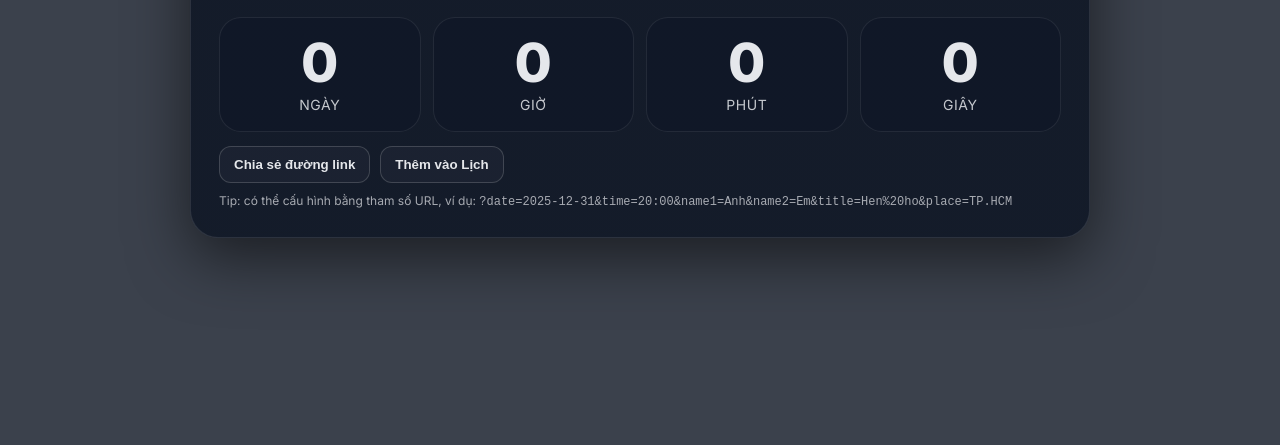
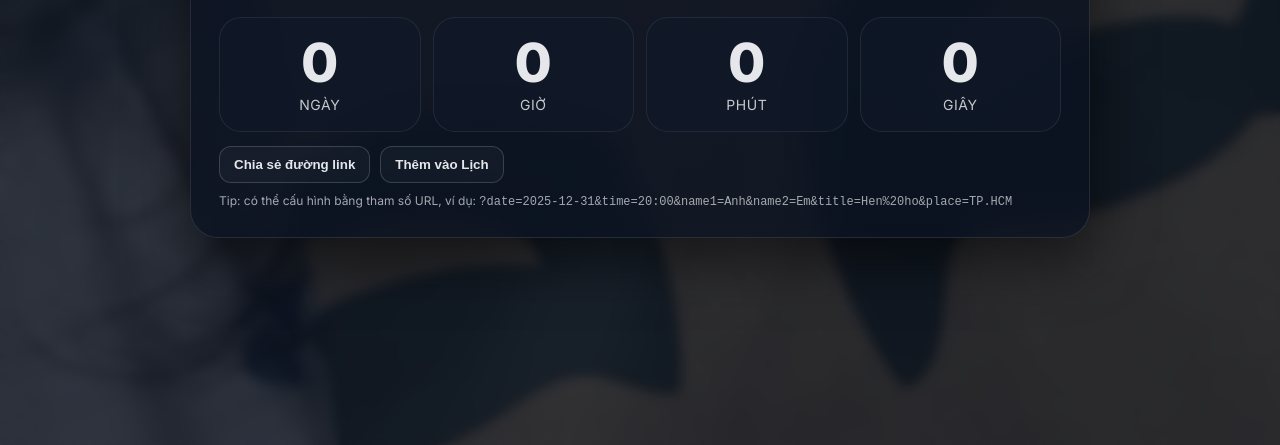
Before and after one commit to nntan2808-droid/Anh-Phuong, a plain HTML site: page index.html in a window 1280 px wide. Shown: the part 355-800 px from the top of the page. Drawn offline with Linux system fonts and the light colour scheme.

Commit message:
Update index.html

```diff
--- a/index.html
+++ b/index.html
@@ -18,7 +18,7 @@
       margin:0; font-family:Inter,system-ui,Segoe UI,Roboto,Helvetica,Arial,sans-serif;
       color:#e5e7eb;
       display:flex; align-items:center; justify-content:center; padding:24px;
-      background:url('your-image.jpg') center/cover no-repeat fixed; /* 👉 đổi link ảnh ở đây */
+      background:url('anhnen.jfif') center/cover no-repeat fixed; /* 👉 đổi link ảnh ở đây */
       position:relative;
     }
     body::before{
```
